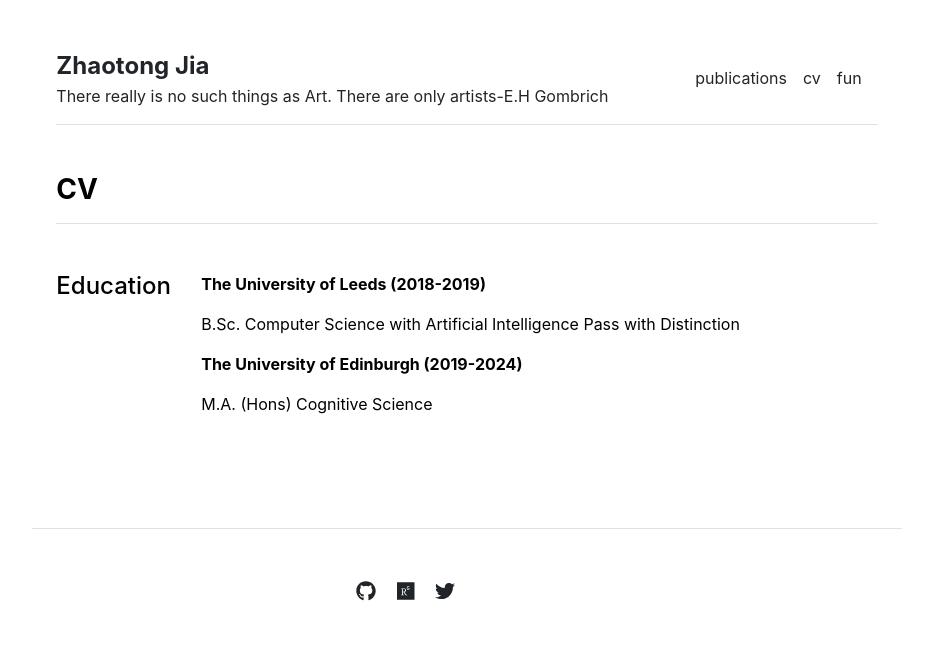
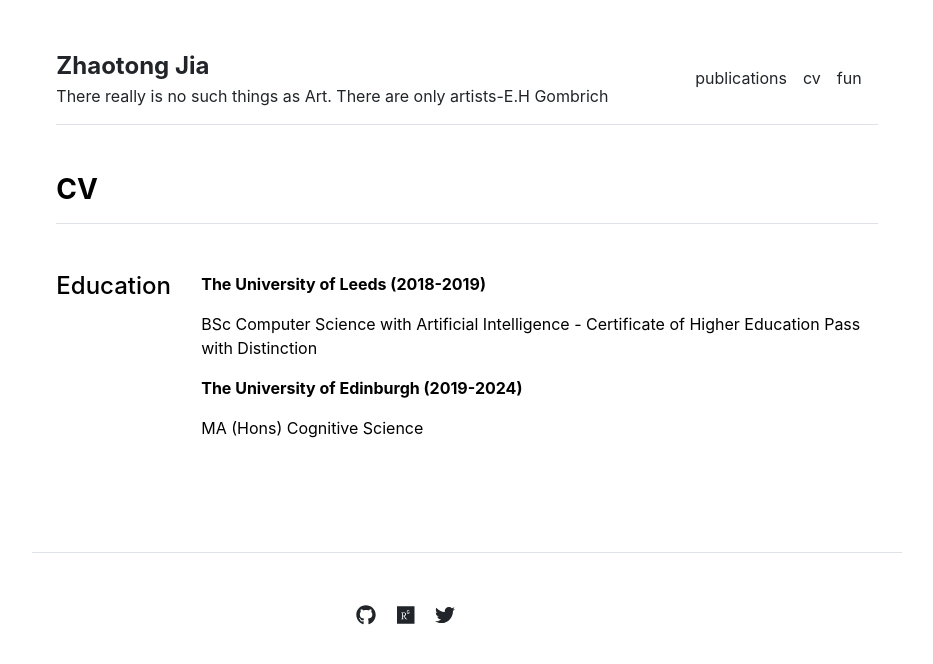
Before and after one commit to chotong/chotong.github.io, a Jekyll site: the page built from docs/cv.md, in a window 1280 px wide. Shown: the top 664 px of the page, without its empty margins (173-1106 px from the left). Built offline with Jekyll 4.4.1, drawn with Linux system fonts in a browser that asks for light colours.

Commit message:
Update education.yml

```diff
--- a/docs/_data/cv/education.yml
+++ b/docs/_data/cv/education.yml
@@ -1,4 +1,4 @@
 - title: 'The University of Leeds (2018-2019)'
-  description: 'B.Sc. Computer Science with Artificial Intelligence Pass with Distinction'
+  description: 'BSc Computer Science with Artificial Intelligence - Certificate of Higher Education Pass with Distinction'
 - title: 'The University of Edinburgh (2019-2024)'
-  description: 'M.A. (Hons) Cognitive Science'
+  description: 'MA (Hons) Cognitive Science'
```
